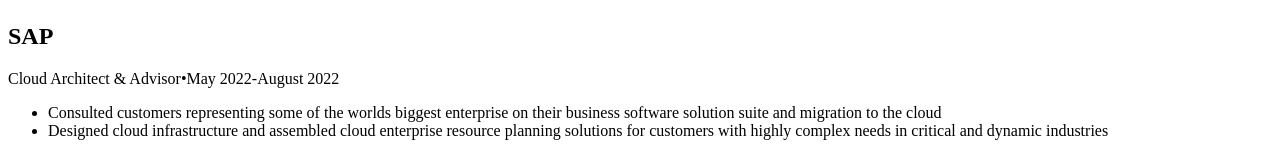
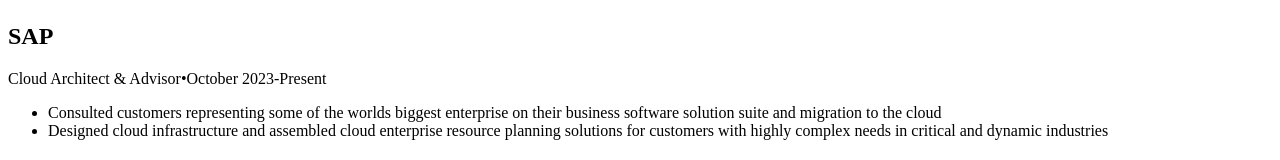
Before and after one commit to owenglahn/resume-site, a Next.js app in the folder frontend/: page /Resume in a window 1280 px wide. Shown: the part 256-416 px from the top of the page. Built offline with nearby package versions, Linux system fonts and the light colour scheme.

Commit message:
Fix dates

```diff
--- a/frontend/src/dataDef.tsx
+++ b/frontend/src/dataDef.tsx
@@ -24,7 +24,7 @@ export const education: ITimeLineItem[] = [
 
 export const work: ITimeLineItem[] = [
     {
-        date: "May 2022-August 2022",
+        date: "October 2023-Present",
         location: "Cloud Architect & Advisor",
         title: "SAP",
         content:
```
